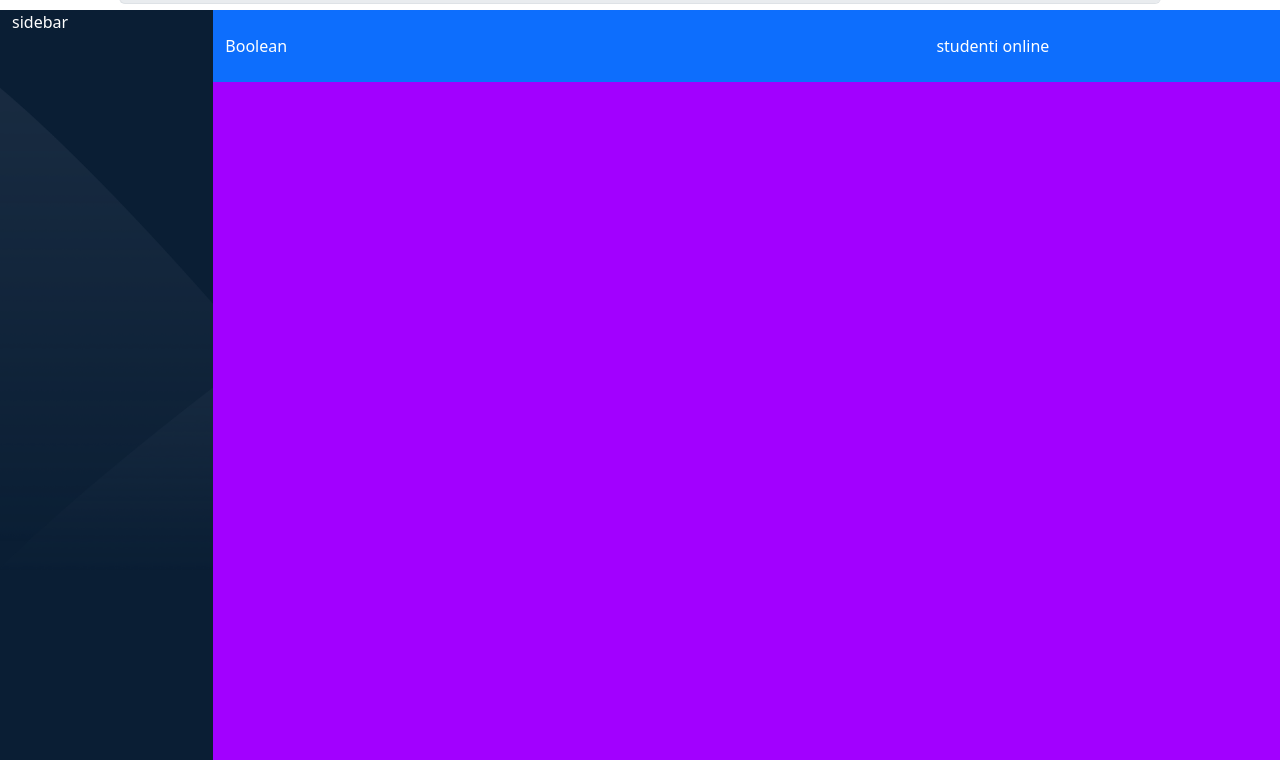
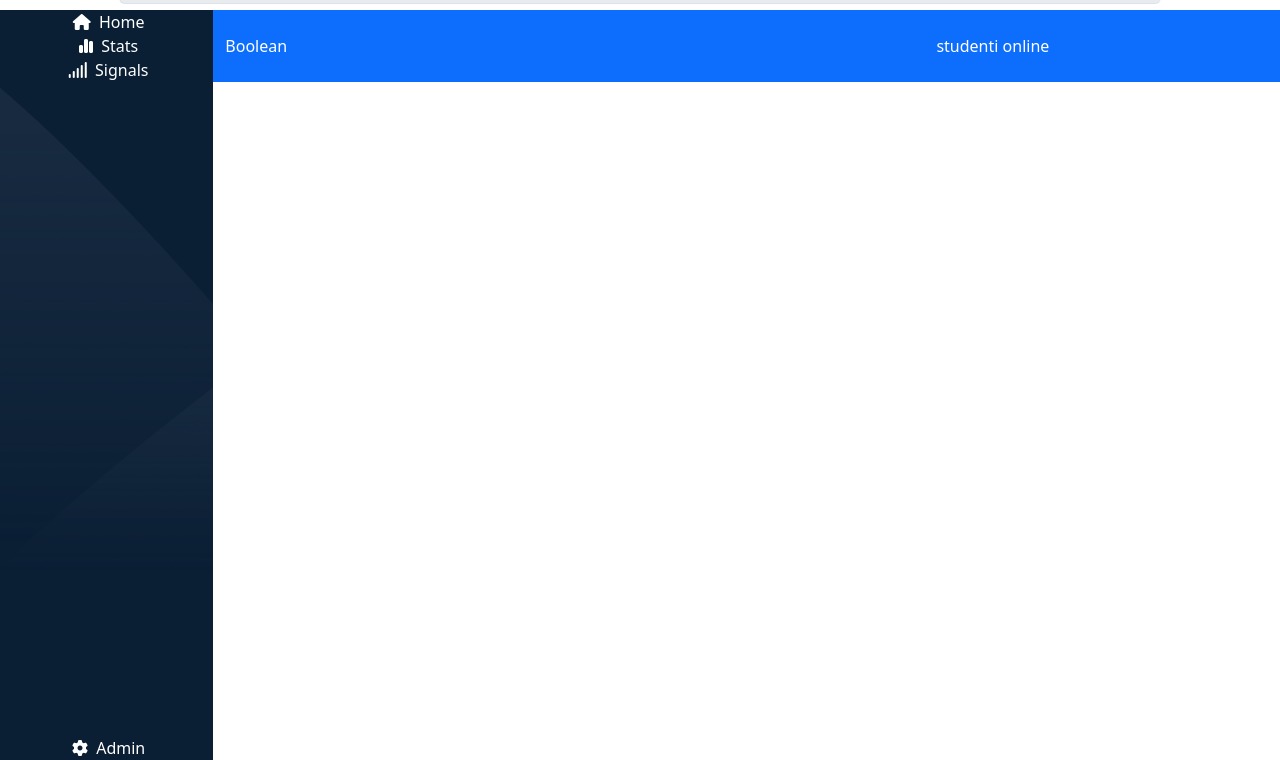
Before and after one commit to Ale-1407/html-css-bootstrap-dashboard, a plain HTML site: page index.html in a window 1280 px wide. Shown: the part 40-800 px from the top of the page. Drawn offline with nearby package versions, Linux system fonts and the light colour scheme.

Commit message:
completata sidebar

```diff
--- a/assets/css/style.css
+++ b/assets/css/style.css
@@ -4,7 +4,6 @@
 
 .main{
     height: calc(100vh - 50px);
-    background-color: rgb(162, 0, 255);
 }
 
 #sidebar{
--- a/index.html
+++ b/index.html
@@ -14,7 +14,7 @@
         <div class="container-fluid">
             <div class="row align-items-center justify-content-center">
                 <div class="col-1">
-                    <img src="./assets/img/logo.svg" class="d-none d-lg-inline-block img-fluid " alt="logo">
+                    <img src="./assets/img/logo.svg" class="d-none d-lg-inline-block img-fluid logo" alt="logo">
                     <img src="./assets/img/mobile-logo.png" class="d-inline-block d-lg-none img-fluid" alt="logo-mobile">
                 </div>
                 <div class="col-10">
@@ -37,10 +37,29 @@
       <div class="main">
         <div class="container-fluid h-100">
             <div class="row h-100">
-                <div class="col-2 bg-dark-custom text-white" id="sidebar">
-                    sidebar
+                <div class="col-sm-1 col-lg-2 bg-dark-custom text-white d-flex flex-column text-center justify-content-between" id="sidebar">
+                   <div>
+                     <div class="col-12">
+                       <i class="fa-solid fa-house p-1 fs-lg-5"></i>
+                       <span class="d-none d-lg-inline-block">Home</span>
+                     </div>
+                     <div class="col-12">
+                       <i class="fa-solid fa-chart-simple p-1 fs-lg-5"></i>
+                       <span class="d-none d-lg-inline-block">Stats</span>
+                     </div>
+                     <div class="col-12">
+                       <i class="fa-solid fa-signal p-1 fs-lg-5"></i>
+                       <span class="d-none d-lg-inline-block">Signals</span>
+                     </div>
+                   </div>
+                   <div>
+                      <div class="col-12">
+                        <i class="fa-solid fa-gear p-1 fs-lg-5"></i>
+                        <span class="d-none d-lg-inline-block">Admin</span>
+                      </div>
+                   </div>
                 </div>
-                <div class="col-10 px-0">
+                <div class="col-sm-11 col-lg-10 px-0">
                     <div class="container-fluid bg-primary text-white py-4">
                         <div class="row ">
                             <div class="col-lg-8">
```
